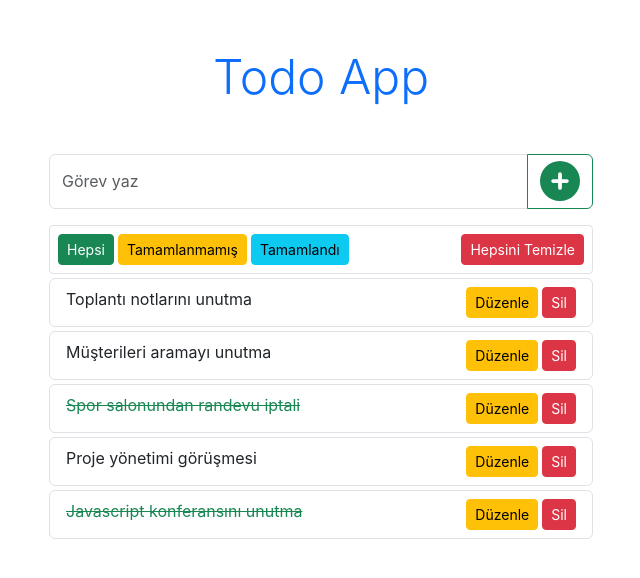
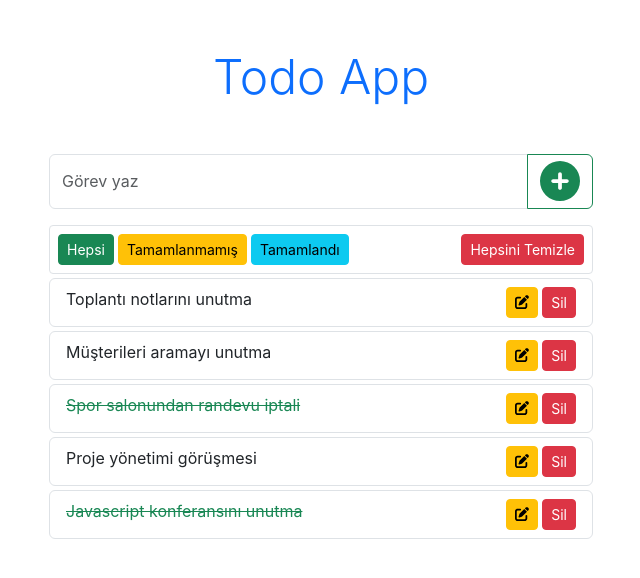
Before and after one commit to muslumhanerol/ToDo_App_With_ContextAPI, a React (Create React App) app in the folder todo_app_contextapi/: page / in a window 1280 px wide. Shown: the top 578 px of the page, without its empty margins (319-959 px from the left). Built offline with nearby package versions, Linux system fonts and the light colour scheme.

Commit message:
pen_added

```diff
--- a/todo_app_contextapi/public/index.html
+++ b/todo_app_contextapi/public/index.html
@@ -10,7 +10,6 @@
   <link rel="apple-touch-icon" href="%PUBLIC_URL%/logo192.png" />
   <link rel="manifest" href="%PUBLIC_URL%/manifest.json" />
   <link rel="stylesheet" href="https://cdnjs.cloudflare.com/ajax/libs/bootstrap/5.3.3/css/bootstrap.min.css">
-  <link rel="stylesheet" href="">
   <title>TodoApp With React</title>
 </head>
 
--- a/todo_app_contextapi/src/Components/Todo.js
+++ b/todo_app_contextapi/src/Components/Todo.js
@@ -1,5 +1,7 @@
 import React, { useContext } from 'react'
 import { TodoContext } from '../Contexts/TodoContext'
+import { FontAwesomeIcon } from '@fortawesome/react-fontawesome';
+import { faPenToSquare } from '@fortawesome/free-solid-svg-icons';
 
 const Todo = ({ task }) => {
     const context = useContext(TodoContext);
@@ -10,7 +12,8 @@ const Todo = ({ task }) => {
                     {task.desc}
                 </div>
                 <div>
-                    <button className='btn btn-warning btn-sm me-1' onClick={() => { context.toggleEditimg(task.id) }}>Düzenle</button>
+                    <button className='btn btn-warning btn-sm me-1' onClick={() => { context.toggleEditimg(task.id) }}><FontAwesomeIcon icon={faPenToSquare} /></button>
+
                     <button className='btn btn-danger btn-sm' onClick={() => { context.deleteTask(task.id) }}>Sil</button>
                 </div>
             </li>
--- a/todo_app_contextapi/src/Components/TodoAddForm.js
+++ b/todo_app_contextapi/src/Components/TodoAddForm.js
@@ -27,7 +27,7 @@ const TodoAddForm = () => {
                 <div className="input-group mb-3">
                     <input onChange={(e) => { setDesk(e.target.value) }} value={desc} type="text" className="form-control" placeholder="Görev yaz" aria-label="Recipient's username" aria-describedby="button-addon2" />
                     <button className="btn btn-outline-success" type="submit" id="btn-add-task">
-                        {/* <FontAwesomeIcon icon={faCirclePlus} size='xl' /> */}
+                        {/* <FontAwesomeIcon icon={faCirclePlus} size='2xl' /> 1.yöntem */}
                         <FontAwesomeIcon icon={faCirclePlus} className='fs-1' />
                     </button>
 
```
